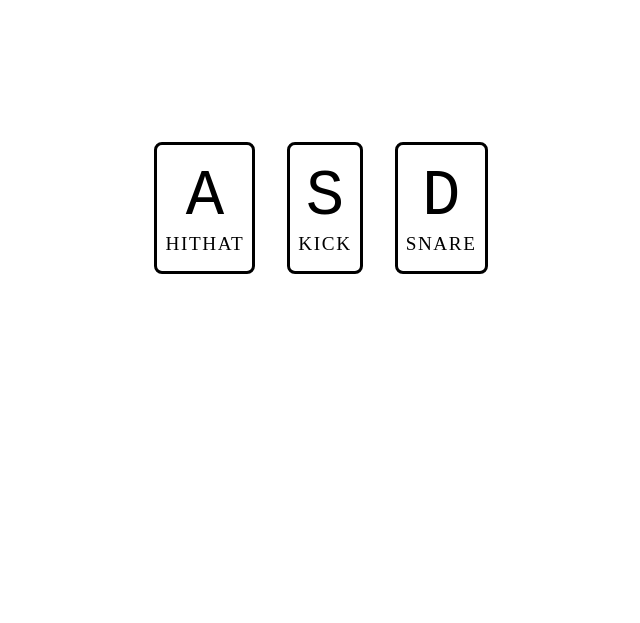
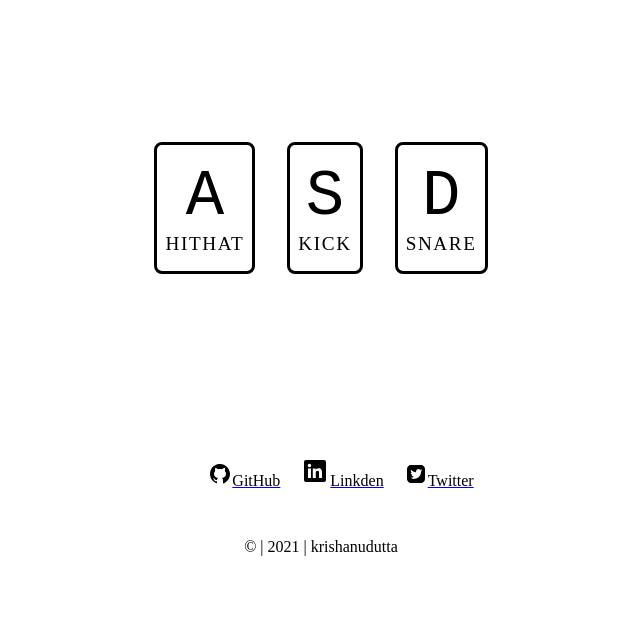
Before and after one commit to krishanu2911/dayOne-30DaysVanillaJS, a plain HTML site: page index.html in a window 1280 px wide. Shown: the whole page, without its empty margins (319-959 px from the left). Drawn offline with Linux system fonts and the light colour scheme.

Commit message:
icons added

```diff
--- a/index.html
+++ b/index.html
@@ -24,6 +24,16 @@
         </div>
 
     </div>
+    <footer class="footer">
+
+        <ul class="list-non-bulle footer-pills ">
+          <li class="list-item-inline"><a class="link" href="https://github.com/krishanu2911"><img class="github-icon" src="/images/github-icon.svg" /><span style="color: black;" >GitHub</span></a></li>
+          <li class="list-item-inline"><a class="link" href="https://www.linkedin.com/in/krishanu-dutta-0967711b8/"><img class="github-icon" src="/images/linkden-icon.svg" /><span style="color: black;" >Linkden</span></a></li>
+          <li class="list-item-inline"><a class="link" href="https://twitter.com/KrishanuDutta_"><img class="github-icon" src="/images/twitter-icon.svg" /><span style="color: black;" >Twitter</span></a></li>
+
+        </ul>
+        <div style="padding: 2rem;">© | 2021 | krishanudutta</div>
+      </footer>
     <audio data-key="A" src="sounds/hat.wav"></audio>
     <audio data-key="S" src="sounds/kick.wav"></audio>
     <audio data-key="D" src="sounds/snare.wav"></audio>
--- a/style.css
+++ b/style.css
@@ -28,3 +28,19 @@ kbd{
     color:#3B82F6 ;
     box-shadow: 0 0 1rem #3B82F6;
   }
+  .footer{
+
+    /* background-color: var(--primary-color); */
+    padding: 2rem 1rem;
+    text-align: center;
+
+
+}
+.list-non-bullet{
+    list-style: none;
+}
+
+.list-item-inline{
+    padding: 0rem 0.5rem;
+    display: inline;
+}
```
Also changed, not shown: images/github-icon.svg (added), images/hero.svg (added), images/linkden-icon.svg (added), images/twitter-icon.svg (added).
